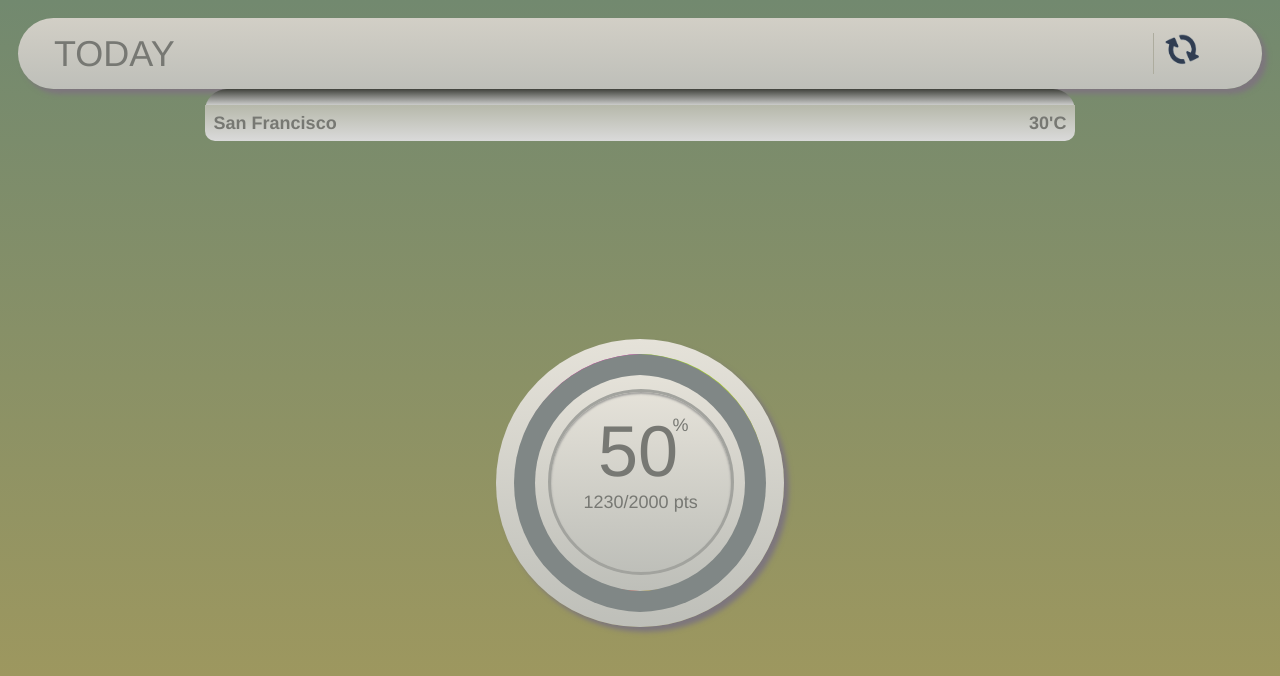
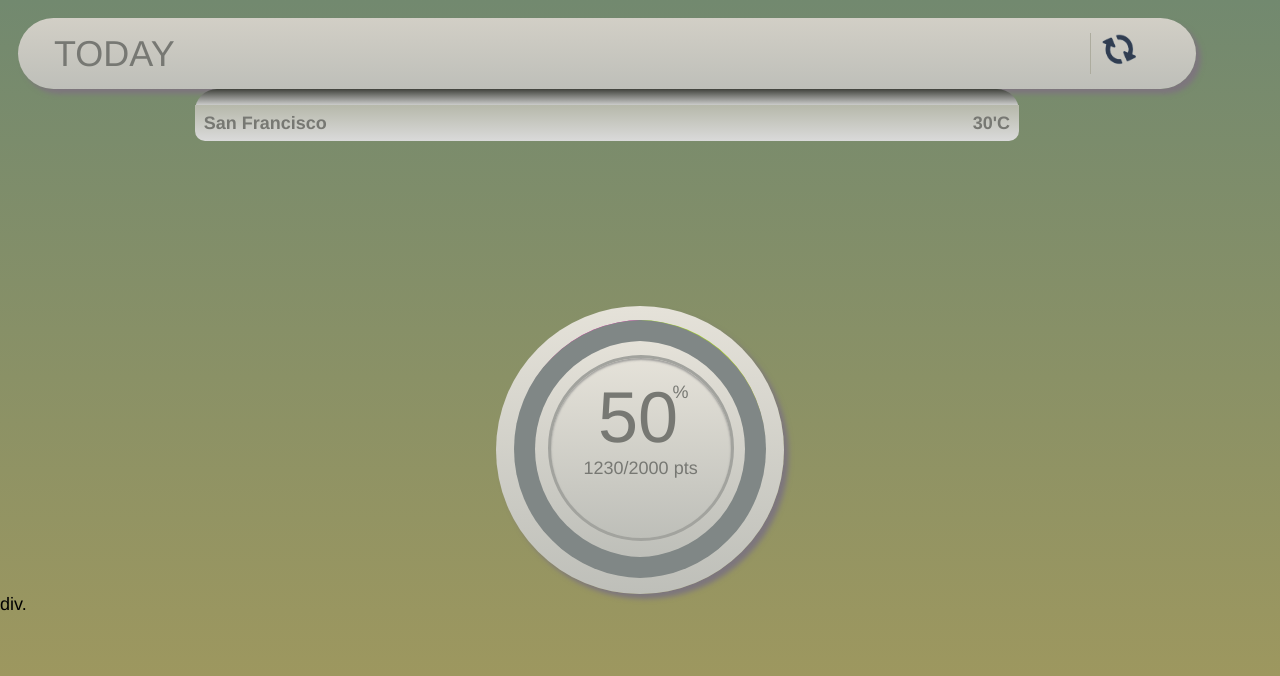
Before and after one commit to hwen/ssweather, a website: page views/home.html in a window 1280 px wide. Drawn offline with Linux system fonts and the light colour scheme.

Commit message:
布局问题

```diff
--- a/sass/home.scss
+++ b/sass/home.scss
@@ -7,6 +7,9 @@
 .header {
   padding:1rem;
   color:  #777873;
+  position:fixed;
+  width: 92%;
+  top:0;
 
   .day {
     height: 3.96rem;
@@ -122,6 +125,9 @@
 }
 
 /***********data box****************/
+.content-container {
+  padding-top: 17rem;
+}
 
 .data-container {
   width: 16rem;
@@ -135,7 +141,7 @@
   -webkit-box-shadow:  5px 5px 5px #7d767d;
   -moz-box-shadow:  5px 5px 5px #7d767d;
   box-shadow:  5px 5px 5px #7d767d;
-  margin: 10rem auto 0;
+  margin: 0 auto;
 }
 
 .data-box {
--- a/views/home.html
+++ b/views/home.html
@@ -55,6 +55,8 @@
 			</div>
 		</div>
 	</div>
+
+	div.
 </div>
 
 </body>
```
Also changed, not shown: dist/css/home.css.
